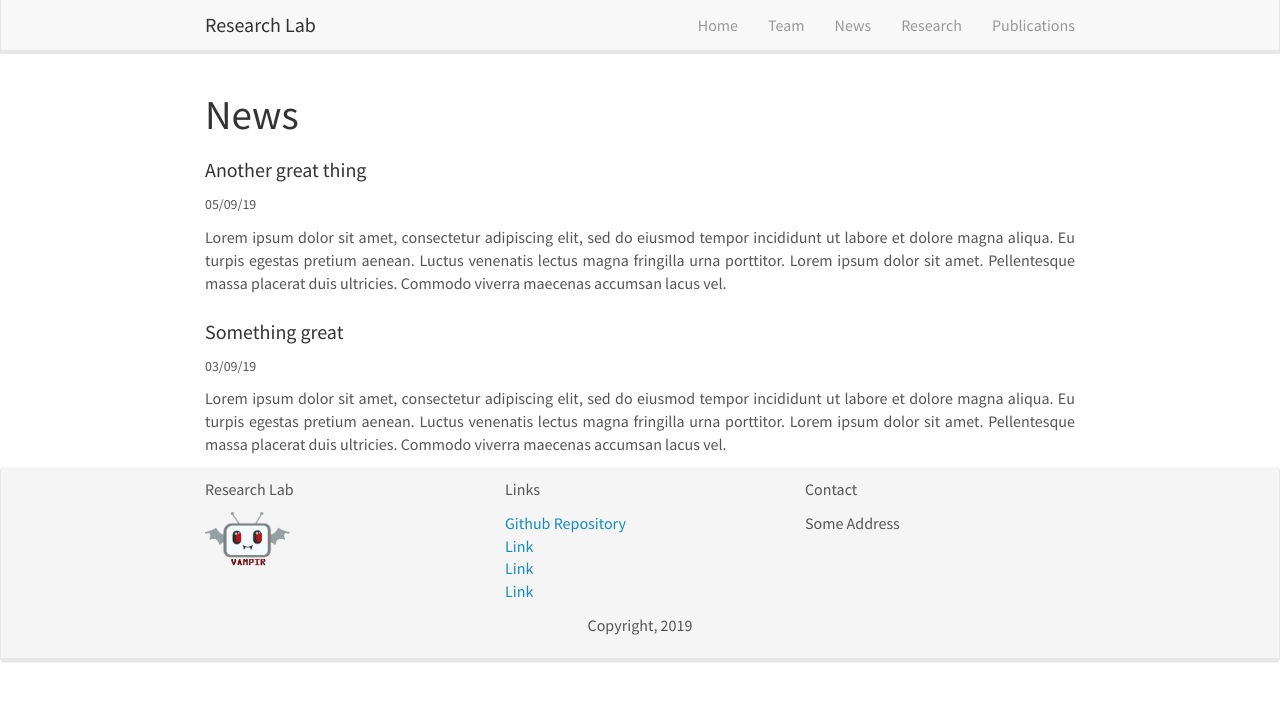
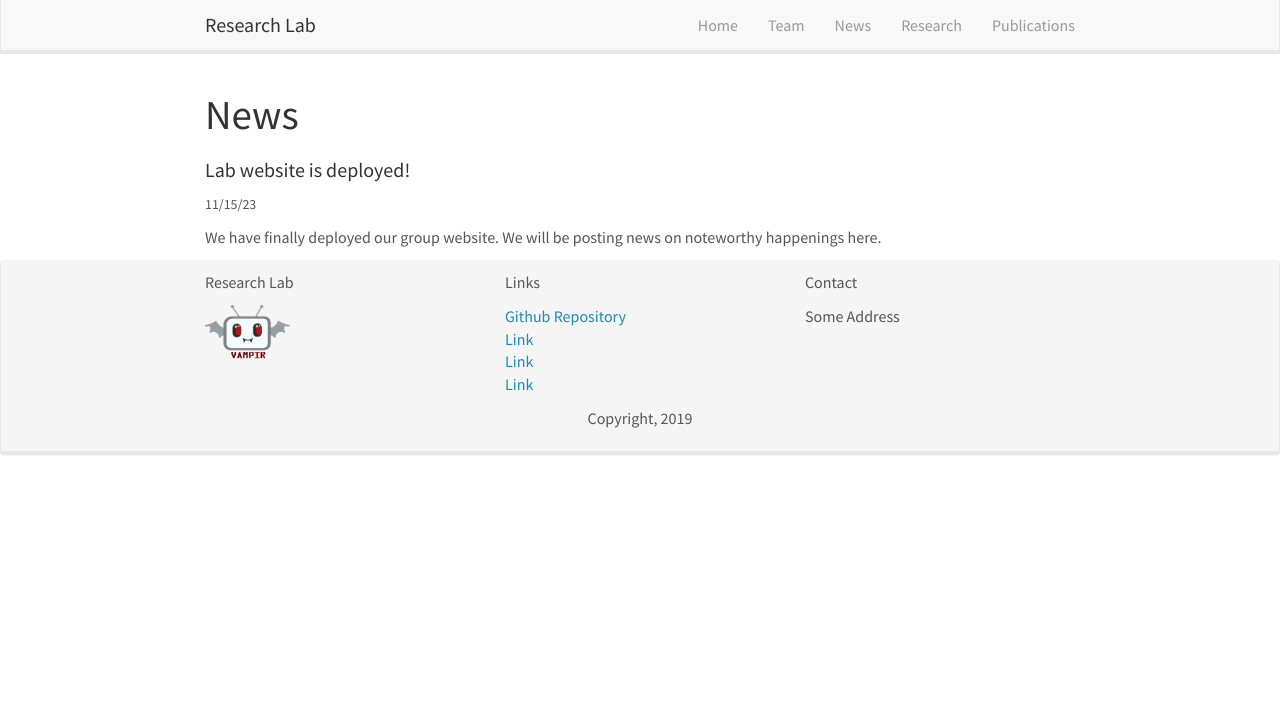
Before and after one commit to VAMPIR-Lab/vampir-lab.github.io, a Jekyll site: the page built from _pages/news.html, in a window 1280 px wide. Shown: the top 701 px of the page. Built offline with Jekyll 4.4.1, drawn with Linux system fonts in a browser that asks for light colours; nearby versions of some CDN libraries.

Commit message:
Update news.yml

```diff
--- a/_data/news.yml
+++ b/_data/news.yml
@@ -1,21 +1,5 @@
-- date: 05/09/19
-  title: "Another great thing"
+- date: 11/15/23
+  title: "Lab website is deployed!"
   tags:
-    - some
-    - tags
-  content: Lorem ipsum dolor sit amet, consectetur adipiscing elit,
-    sed do eiusmod tempor incididunt ut labore et dolore magna aliqua.
-    Eu turpis egestas pretium aenean. Luctus venenatis lectus magna fringilla
-    urna porttitor. Lorem ipsum dolor sit amet. Pellentesque massa placerat
-    duis ultricies. Commodo viverra maecenas accumsan lacus vel.
-
-- date: 03/09/19
-  title: "Something great"
-  tags:
-    - some
-    - tags
-  content: Lorem ipsum dolor sit amet, consectetur adipiscing elit,
-    sed do eiusmod tempor incididunt ut labore et dolore magna aliqua.
-    Eu turpis egestas pretium aenean. Luctus venenatis lectus magna fringilla
-    urna porttitor. Lorem ipsum dolor sit amet. Pellentesque massa placerat
-    duis ultricies. Commodo viverra maecenas accumsan lacus vel.
+    - website
+  content: We have finally deployed our group website. We will be posting news on noteworthy happenings here.
```
